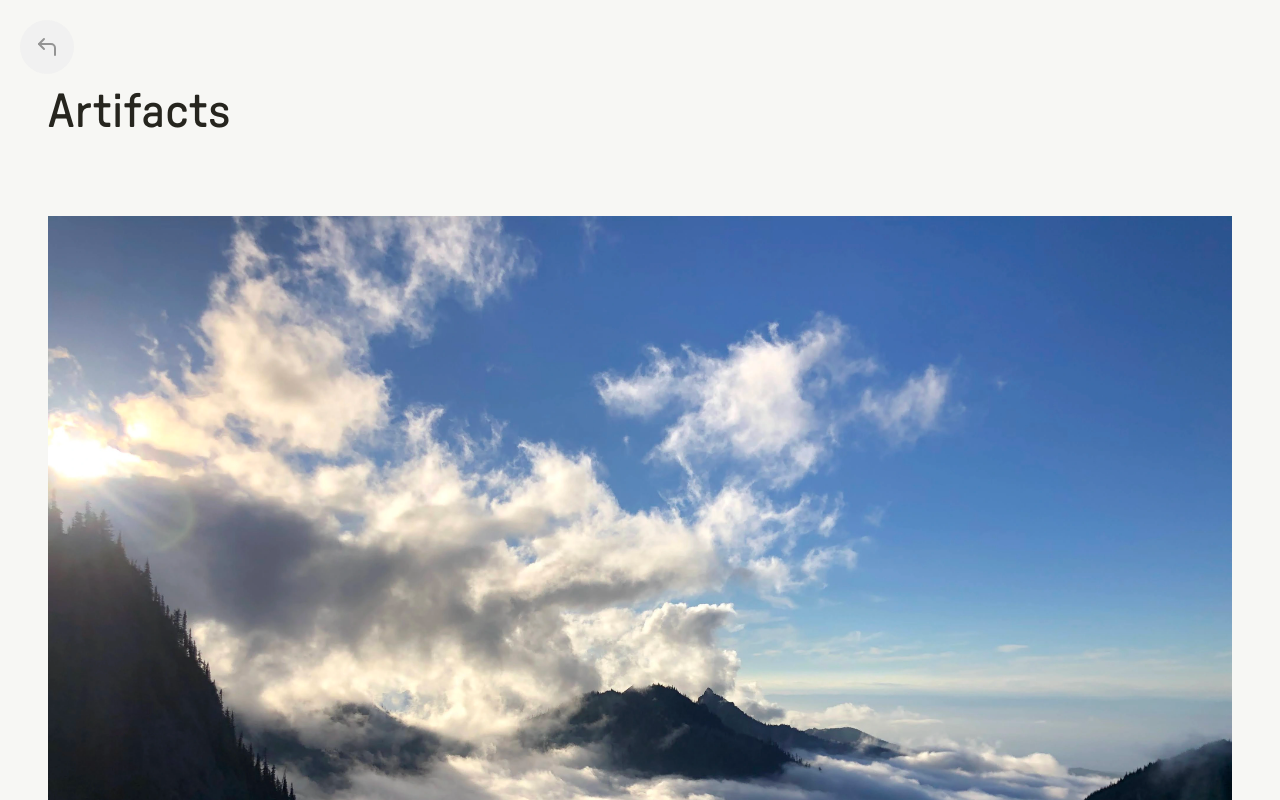
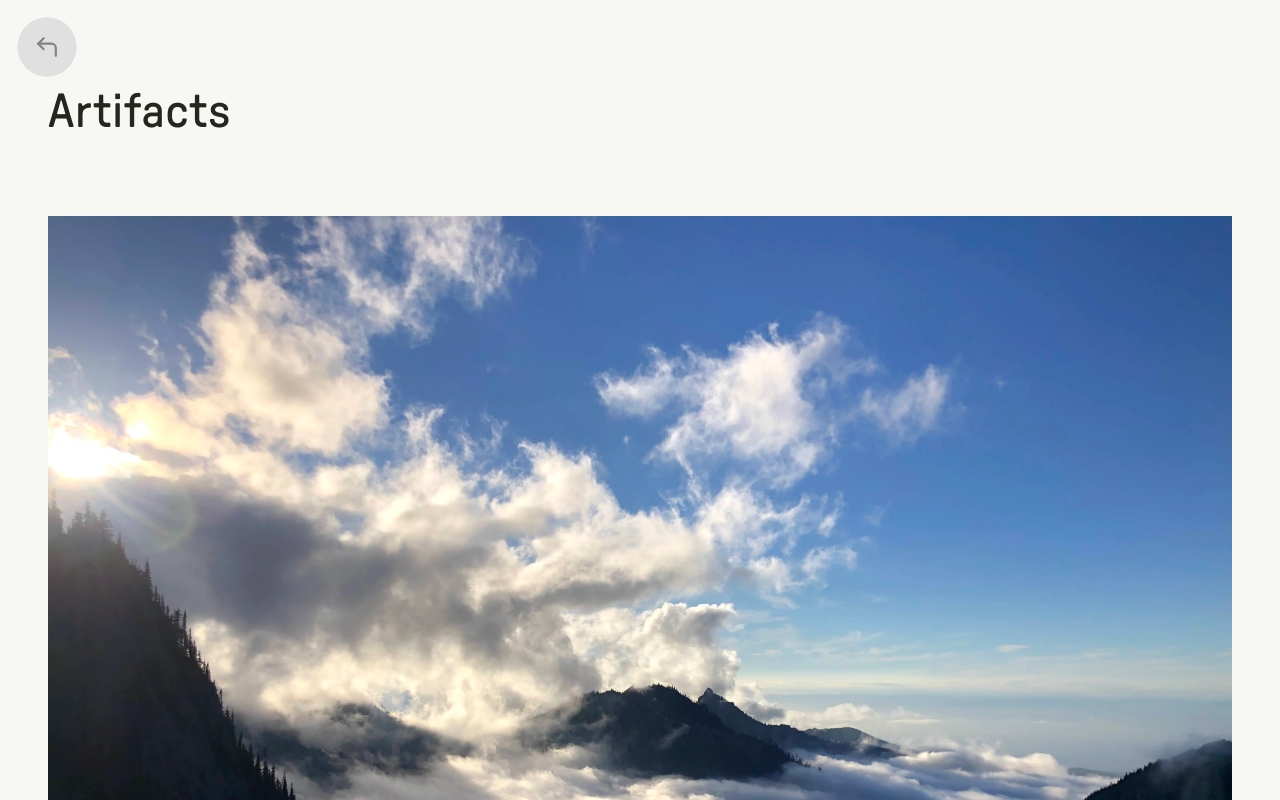
Before and after one commit to ohana23/corner-of-the-internet, a Next.js app: page /artifacts in a window 1280 px wide. In both pictures the pointer is over the link "Back to home". Shown: the top 800 px of the page. Built offline with nearby package versions, Linux system fonts and the light colour scheme.

Commit message:
Add hover and press animations to artifacts back button

```diff
--- a/artifacts.module.css
+++ b/artifacts.module.css
@@ -525,8 +525,19 @@
 }
 
 .backButton:hover {
-  opacity: 0.85;
+  background: #E0E0E0;
+  transform: scale(1.1);
   cursor: pointer;
+}
+
+.backButton:active {
+  transform: scale(0.95);
+}
+
+@media (prefers-color-scheme: dark) {
+  .backButton:hover {
+    background: #2a2a2a;
+  }
 }
 
 .backButton svg {
```
Also changed, not shown: 1 other file (tests, documents, lock files or other folders).
